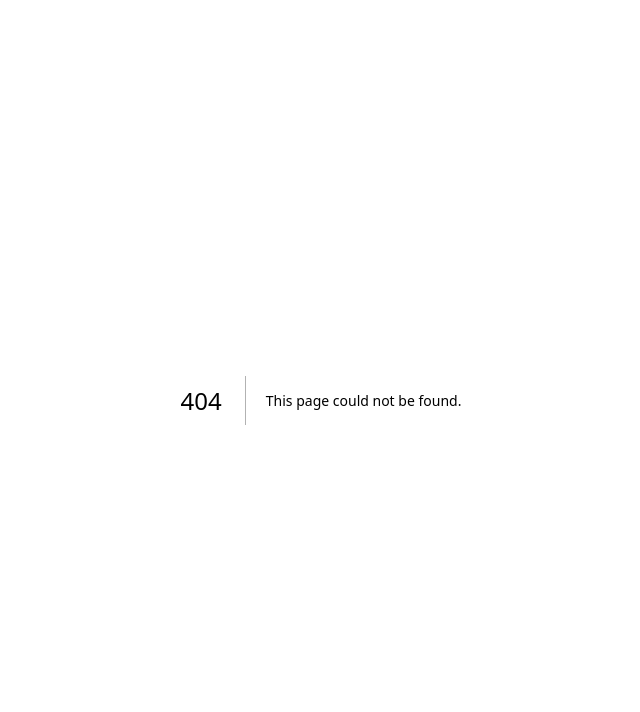
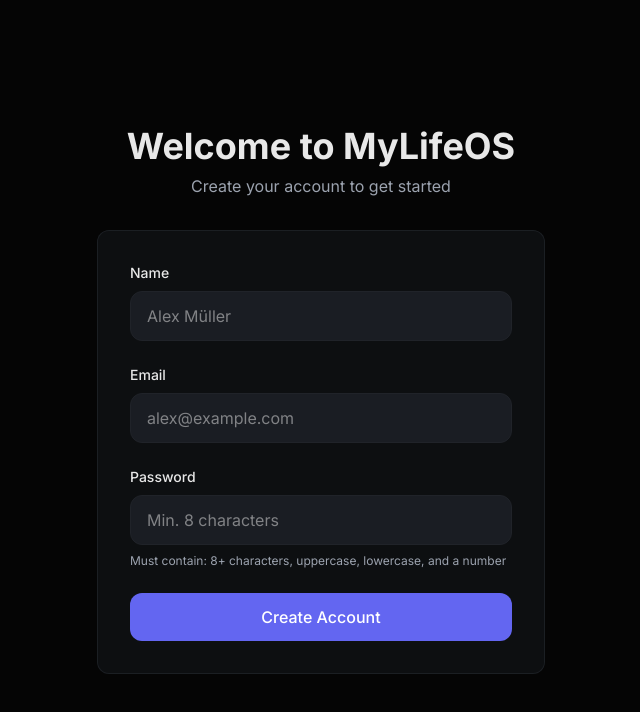
Before and after one commit to J0kerul/my-life-os-v1.5, a Next.js app in the folder my-life-os-frontend/: page /setup in a window 1280 px wide. Before the commit this address had no page. Shown: the top 712 px of the page, without its empty margins (319-959 px from the left). Built offline with nearby package versions, Linux system fonts and the light colour scheme; no server answers.

Commit message:
Implement user setup page with form handling for account creation

```diff
--- /dev/null
+++ b/my-life-os-frontend/app/setup/page.tsx
@@ -0,0 +1,146 @@
+"use client";
+
+import { useState } from "react";
+import { useRouter } from "next/navigation";
+import { useAuthStore } from "@/lib/store/auth-store";
+import * as authAPI from "@/lib/api/auth";
+
+export default function SetupPage() {
+  const router = useRouter();
+  const setUser = useAuthStore((state) => state.setUser);
+
+  const [formData, setFormData] = useState({
+    name: "",
+    email: "",
+    password: "",
+  });
+  const [error, setError] = useState("");
+  const [isLoading, setIsLoading] = useState(false);
+
+  const handleSubmit = async (e: React.FormEvent) => {
+    e.preventDefault();
+    setError("");
+    setIsLoading(true);
+
+    try {
+      const response = await authAPI.setupUser(
+        formData.name,
+        formData.email,
+        formData.password
+      );
+
+      // Store user in auth store
+      setUser(response.user);
+
+      // Redirect to dashboard
+      router.push("/dashboard");
+    } catch (err) {
+      setError(err instanceof Error ? err.message : "Failed to create account");
+      setIsLoading(false);
+    }
+  };
+
+  return (
+    <div className="min-h-screen flex items-center justify-center p-4">
+      <div className="w-full max-w-md">
+        {/* Header */}
+        <div className="text-center mb-8">
+          <h1 className="text-4xl font-bold mb-2">Welcome to MyLifeOS</h1>
+          <p className="text-muted-foreground">
+            Create your account to get started
+          </p>
+        </div>
+
+        {/* Form Card */}
+        <div className="glass glass-border rounded-lg p-8">
+          <form onSubmit={handleSubmit} className="space-y-6">
+            {/* Name Input */}
+            <div>
+              <label
+                htmlFor="name"
+                className="block text-sm font-medium mb-2"
+              >
+                Name
+              </label>
+              <input
+                id="name"
+                type="text"
+                required
+                value={formData.name}
+                onChange={(e) =>
+                  setFormData({ ...formData, name: e.target.value })
+                }
+                className="w-full px-4 py-3 bg-secondary border border-border rounded-lg focus:outline-none focus:ring-2 focus:ring-primary"
+                placeholder="Alex Müller"
+                disabled={isLoading}
+              />
+            </div>
+
+            {/* Email Input */}
+            <div>
+              <label
+                htmlFor="email"
+                className="block text-sm font-medium mb-2"
+              >
+                Email
+              </label>
+              <input
+                id="email"
+                type="email"
+                required
+                value={formData.email}
+                onChange={(e) =>
+                  setFormData({ ...formData, email: e.target.value })
+                }
+                className="w-full px-4 py-3 bg-secondary border border-border rounded-lg focus:outline-none focus:ring-2 focus:ring-primary"
+                placeholder="alex@example.com"
+                disabled={isLoading}
+              />
+            </div>
+
+            {/* Password Input */}
+            <div>
+              <label
+                htmlFor="password"
+                className="block text-sm font-medium mb-2"
+              >
+                Password
+              </label>
+              <input
+                id="password"
+                type="password"
+                required
+                value={formData.password}
+                onChange={(e) =>
+                  setFormData({ ...formData, password: e.target.value })
+                }
+                className="w-full px-4 py-3 bg-secondary border border-border rounded-lg focus:outline-none focus:ring-2 focus:ring-primary"
+                placeholder="Min. 8 characters"
+                disabled={isLoading}
+              />
+              <p className="text-xs text-muted-foreground mt-2">
+                Must contain: 8+ characters, uppercase, lowercase, and a number
+              </p>
+            </div>
+
+            {/* Error Message */}
+            {error && (
+              <div className="bg-destructive/10 border border-destructive/20 rounded-lg p-3">
+                <p className="text-sm text-destructive">{error}</p>
+              </div>
+            )}
+
+            {/* Submit Button */}
+            <button
+              type="submit"
+              disabled={isLoading}
+              className="w-full bg-primary hover:bg-primary/90 text-primary-foreground font-medium py-3 rounded-lg transition-colors disabled:opacity-50 disabled:cursor-not-allowed"
+            >
+              {isLoading ? "Creating Account..." : "Create Account"}
+            </button>
+          </form>
+        </div>
+      </div>
+    </div>
+  );
+}
```
